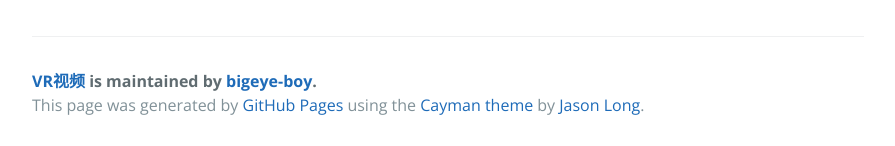
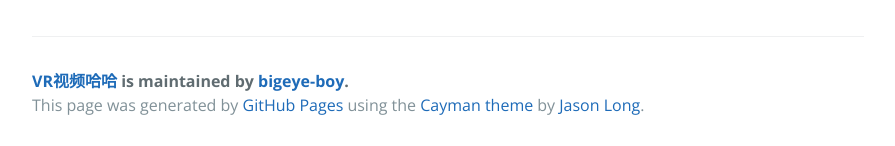
Before and after one commit to bigeye-boy/vrtest, a plain HTML site: page index.html in a window 1280 px wide. Shown: the part 1257-1403 px from the top of the page, without its empty margins (192-1087 px from the left). Drawn offline with nearby package versions, Linux system fonts and the light colour scheme.

Commit message:
Update index.html

```diff
--- a/index.html
+++ b/index.html
@@ -45,7 +45,7 @@
 <p>Having trouble with Pages? Check out our <a href="https://help.github.com/pages">documentation</a> or <a href="https://github.com/contact">contact support</a> and we’ll help you sort it out.</p>
 
       <footer class="site-footer">
-        <span class="site-footer-owner"><a href="https://github.com/bigeye-boy/vrtest">VR视频</a> is maintained by <a href="https://github.com/bigeye-boy">bigeye-boy</a>.</span>
+        <span class="site-footer-owner"><a href="https://github.com/bigeye-boy/vrtest">VR视频哈哈</a> is maintained by <a href="https://github.com/bigeye-boy">bigeye-boy</a>.</span>
 
         <span class="site-footer-credits">This page was generated by <a href="https://pages.github.com">GitHub Pages</a> using the <a href="https://github.com/jasonlong/cayman-theme">Cayman theme</a> by <a href="https://twitter.com/jasonlong">Jason Long</a>.</span>
       </footer>
```
